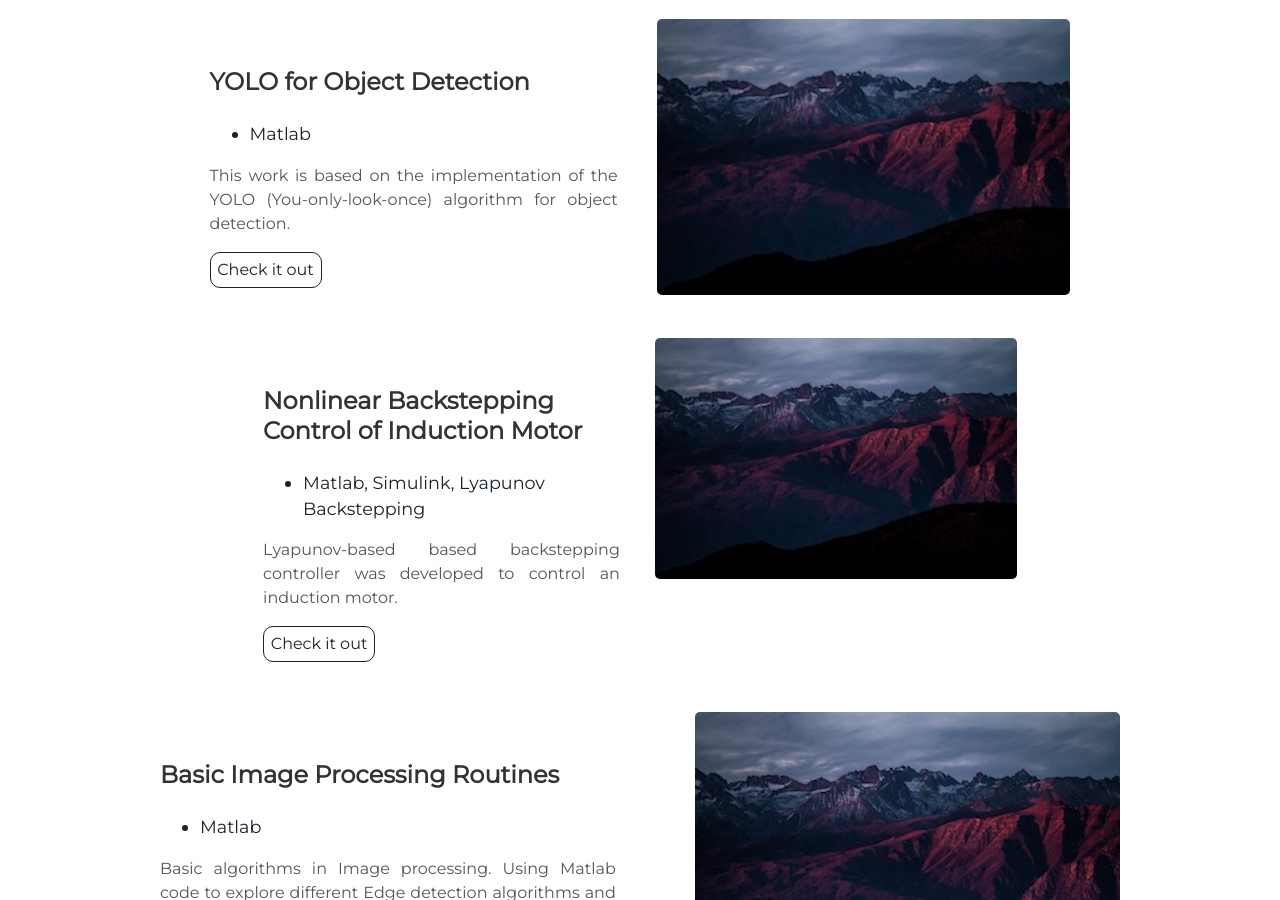
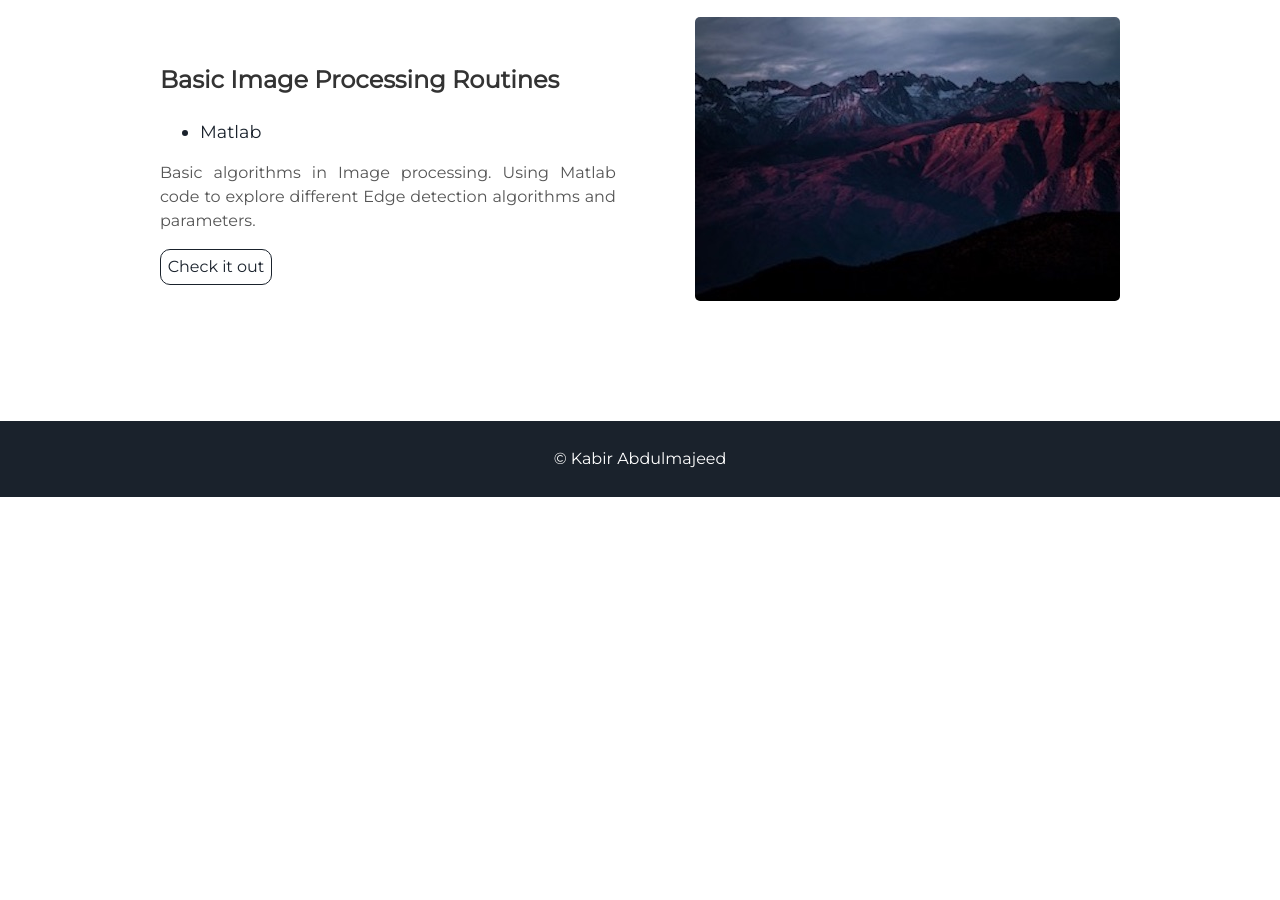
Before and after one commit to kbmajeed/kbmajeed.github.io, a Jekyll site: the page built from index.html, in a window 1280 px wide and 900 px high, scrolled down 10801 px. Built offline with Jekyll 4.4.1, drawn with Linux system fonts in a browser that asks for light colours; after the commit the page ends 11298 px from its top, so only the background shows below that; some of the changed text lies outside the part shown.

Commit message:
Update projects.html

```diff
--- a/_includes/projects.html
+++ b/_includes/projects.html
@@ -108,22 +108,6 @@
       representations for human faces while Boosting enhances the performance of the learner
       by concentrating on difficult samples.</p>
     <a class="project-link" href="https://kbmajeed.github.io/HiddenFiles/">Check it out</a>
-  </div>
-</div>
-
-
-<div class="user-projects">
-  <div class="images-right">
-    <img alt="mountains" src="{{ "/assets/img/mountains.jpg" | prepend: site.baseurl }}" />
-  </div>
-  <div class="contents">
-    <h3> Q-Learning for Bot Navigation </h3>
-    <ul>
-      <li> Python </li>
-    </ul>
-    <p align="justify">The Model-free reinforcement learning Q-learning algorithm was programmed for navigating
-    a simple maze.</p>
-    <a class="project-link" href="https://github.com/kbmajeed/SeaLionVision">Check it out</a>
   </div>
 </div>
 
@@ -399,23 +383,6 @@
   </div>
 </div>
 
-
-<div class="user-projects">
-  <div class="images-right">
-    <img alt="mountains" src="{{ "/assets/img/mountains.jpg" | prepend: site.baseurl }}" />
-  </div>
-  <div class="contents">
-    <h3> Nonlinear Backstepping Control of Induction Motor </h3>
-    <ul>
-      <li> Matlab, Simulink, Lyapunov Backstepping </li>
-    </ul>
-    <p align="justify">Lyapunov-based based backstepping controller was developed to control an induction motor.</p>
-    <a class="project-link" href="https://github.com/kbmajeed/SeaLionVision">Check it out</a>
-  </div>
-</div>
-
-
-
 <div class="user-projects">
   <div class="images-right">
     <img alt="mountains" src="{{ "/assets/img/mountains.jpg" | prepend: site.baseurl }}" />
```
